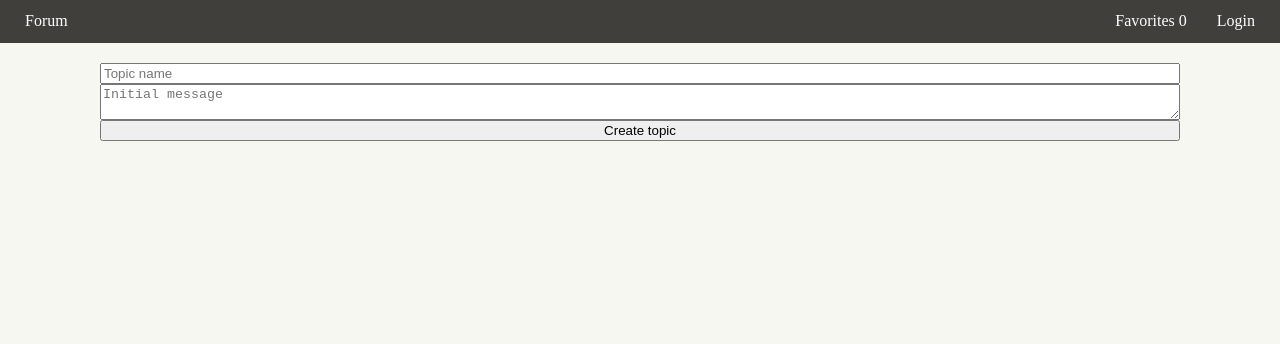
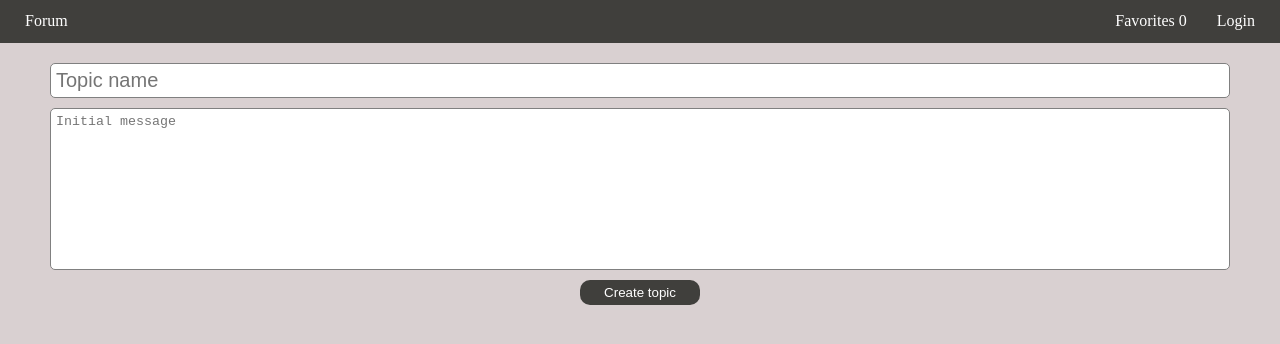
Before and after one commit to MrSimonk1/Forum_Front, a React (Create React App) app: page /create-topic in a window 1280 px wide. Shown: the top 344 px of the page. Built offline with nearby package versions, Linux system fonts and the light colour scheme.

Commit message:
styled create-topic component

```diff
--- a/src/components/createTopicComp/CreateTopicComp.js
+++ b/src/components/createTopicComp/CreateTopicComp.js
@@ -36,11 +36,13 @@ const CreateTopicComp = () => {
     }
 
     return (
-        <div className={styles.create_bg}>
-                <div className={styles.container}>
+        <div>
+                <div className={styles.create_container}>
                     <input ref={refs.title} type="text" placeholder="Topic name"></input>
                     <textarea ref={refs.comment} placeholder="Initial message"></textarea>
-                    <button onClick={create}>Create topic</button>
+                    <div className={styles.button_div}>
+                        <button onClick={create}>Create topic</button>
+                    </div>
                 </div>
         </div>
     )
--- a/src/components/createTopicComp/CreateTopicStyle.module.css
+++ b/src/components/createTopicComp/CreateTopicStyle.module.css
@@ -1,11 +1,44 @@
-.create_bg {
-    height: 100vh;
-
-    padding: 20px 100px;
-    background-color: rgb(247,247,242);
+.create_container {
+    display: flex;
+    flex-direction: column;
+    gap: 10px;
 }
 
-.container {
+.create_container input {
+    padding: 5px;
+    font-size: 20px;
+    border-radius: 5px;
+    border: 1px solid gray;
+}
+
+.create_container input:focus {
+    outline: none;
+}
+
+.create_container textarea {
+    padding: 5px;
+    border-radius: 5px;
+    height: 150px;
+    resize: none;
+    border: 1px solid gray;
+}
+
+.create_container textarea:focus {
+    outline: none;
+}
+
+.create_container button {
+    width: 120px;
+    border: none;
+    padding: 5px 0;
+    border-radius: 10px;
+    cursor: pointer;
+    background-color: rgb(64,63,60);
+    color: white;
+    transition: 0.2s;
+}
+
+.button_div {
     display: flex;
-    flex-direction: column;
+    justify-content: center;
 }
--- a/src/pages/CreateTopicPage.js
+++ b/src/pages/CreateTopicPage.js
@@ -1,9 +1,10 @@
 import React from "react";
 import CreateTopicComp from "../components/createTopicComp/CreateTopicComp";
+import styles from "./PagesStyles.module.css";
 
 const CreateTopicPage = () => {
     return (
-        <div>
+        <div className={styles.bg_and_padding}>
             <CreateTopicComp/>
         </div>
     )
```
